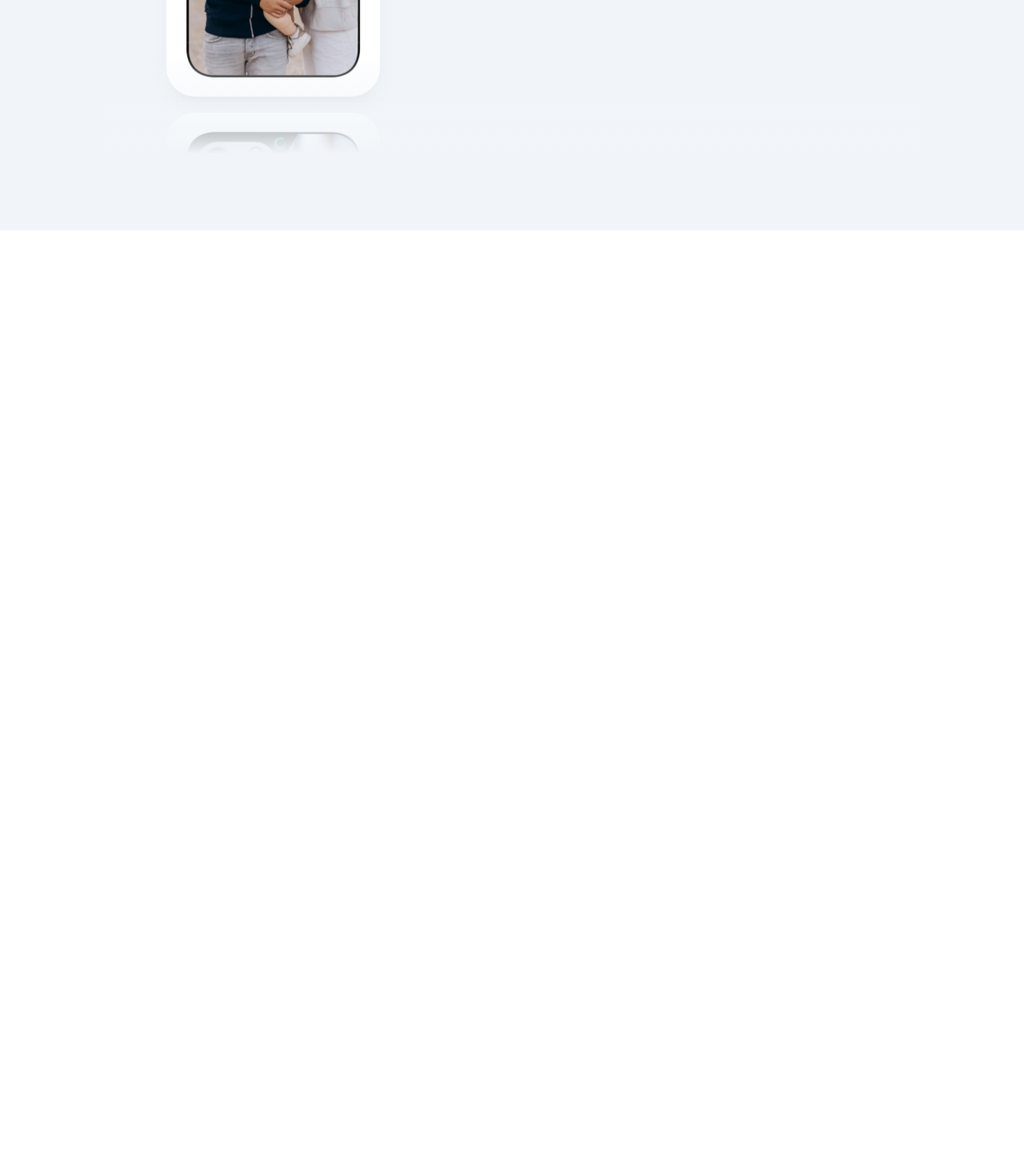
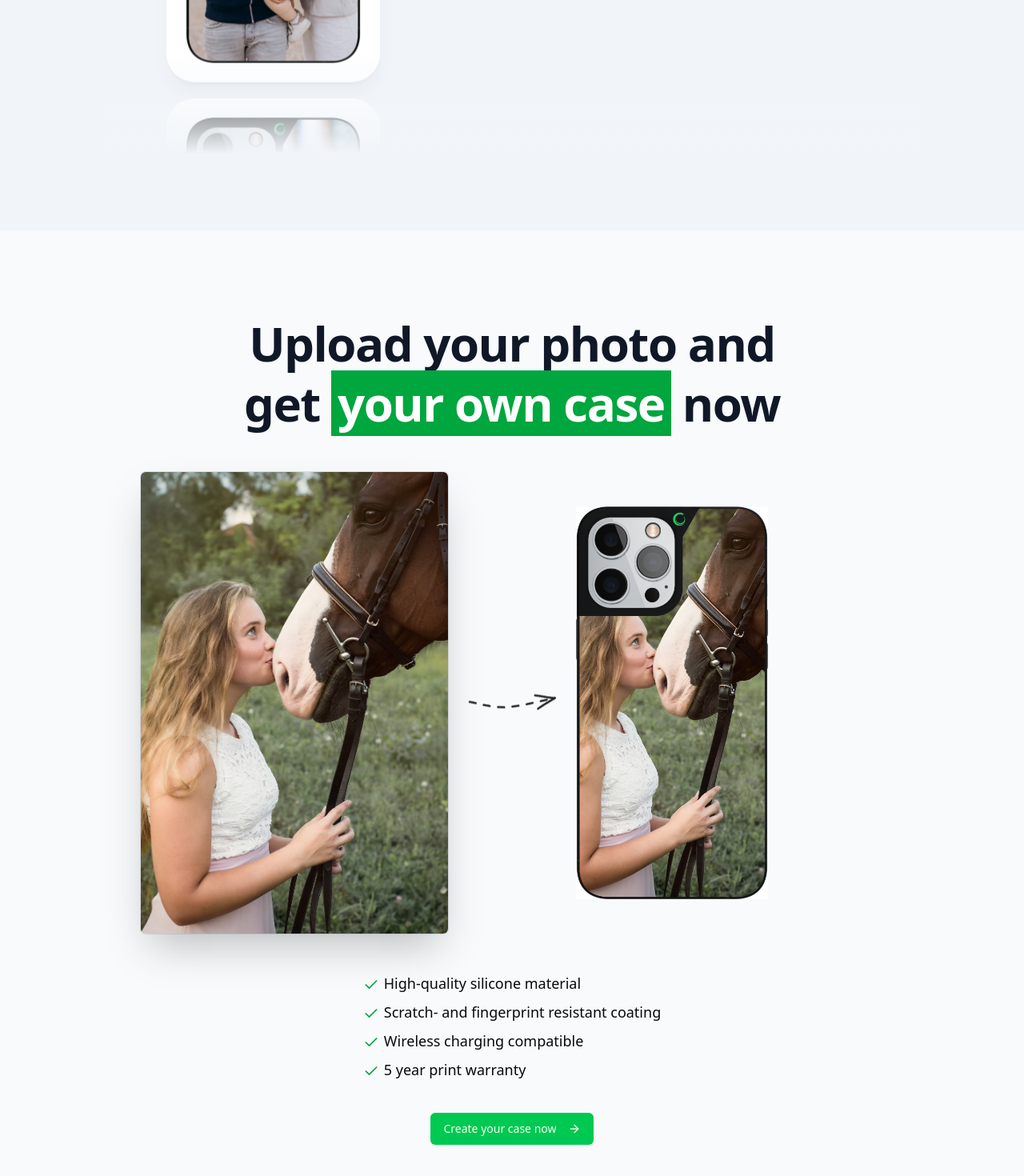
Before and after one commit to Mohammedatef1/caseda, a Next.js app: page / in a window 1280 px wide. Shown: the part 2316-3786 px from the top of the page at 80% size. Before the commit the page ends 2604 px from the top, so only its background shows below. Built offline with nearby package versions, Linux system fonts and the light colour scheme.

Commit message:
update: home page

```diff
--- a/src/app/page.tsx
+++ b/src/app/page.tsx
@@ -2,13 +2,15 @@
 import MaxWidthWrapper from "@/components/MaxWidthWrapper";
 import Phone from "@/components/Phone";
 import Reviews from "@/components/Reviews";
-import { Check, Star } from "lucide-react";
+import { buttonVariants } from "@/components/ui/button";
+import { ArrowRight, Check, Star } from "lucide-react";
+import Link from "next/link";
 
 export default function Home() {
   return (
     <div className="bg-slate-50">
       <section>
-        <MaxWidthWrapper className='pb-24 pt-10 lg:grid lg:grid-cols-3 sm:pb-32 lg:gap-x-0 xl:gap-x-8 lg:pt-24 xl:pt-32 lg:pb-52'>
+        <MaxWidthWrapper className="pb-24 pt-10 lg:grid lg:grid-cols-3 sm:pb-32 lg:gap-x-0 xl:gap-x-8 lg:pt-24 xl:pt-32 lg:pb-52">
           <div className="col-span-2 px-24 lg:px-0 lg:pt-4">
             <div className="relative mx-auto text-center lg:text-left flex flex-col items-center lg:items-start">
               <div className="absolute w-28 left-0 -top-20 hidden lg:block">
@@ -88,104 +90,96 @@
             </div>
           </div>
 
-          <div className='col-span-full lg:col-span-1 w-full flex justify-center px-8 sm:px-16 md:px-0 mt-32 lg:mx-0 lg:mt-20 h-fit'>
-            <div className='relative md:max-w-xl'>
+          <div className="col-span-full lg:col-span-1 w-full flex justify-center px-8 sm:px-16 md:px-0 mt-32 lg:mx-0 lg:mt-20 h-fit">
+            <div className="relative md:max-w-xl">
               <img
-                src='/your-image.png'
-                className='absolute w-40 lg:w-52 left-56 -top-20 select-none hidden sm:block lg:hidden xl:block'
+                src="/your-image.png"
+                className="absolute w-40 lg:w-52 left-56 -top-20 select-none hidden sm:block lg:hidden xl:block"
               />
               <img
-                src='/line.png'
-                className='absolute w-20 -left-6 -bottom-6 select-none'
+                src="/line.png"
+                className="absolute w-20 -left-6 -bottom-6 select-none"
               />
-              <Phone className='w-64' imgSrc='/testimonials/1.jpg' />
+              <Phone
+                className="w-64"
+                imgSrc="/testimonials/1.jpg"
+              />
             </div>
           </div>
         </MaxWidthWrapper>
 
         {/* value proposition section */}
-      <section className='bg-slate-100 grainy-dark py-24'>
-        <MaxWidthWrapper className='flex flex-col items-center gap-16 sm:gap-32'>
-          <div className='flex flex-col lg:flex-row items-center gap-4 sm:gap-6'>
-            <h2 className='order-1 mt-2 tracking-tight text-center text-balance !leading-tight font-bold text-5xl md:text-6xl text-gray-900'>
-              What our{' '}
-              <span className='relative px-2'>
-                customers{' '}
-                <Icons.underline className='hidden sm:block pointer-events-none absolute inset-x-0 -bottom-6 text-green-500' />
-              </span>{' '}
+        <section className="bg-slate-100 grainy-dark py-24">
+          <MaxWidthWrapper className="flex flex-col items-center gap-16 sm:gap-32">
+            <div className="flex flex-col lg:flex-row items-center gap-4 sm:gap-6">
+              <h2 className="order-1 mt-2 tracking-tight text-center text-balance !leading-tight font-bold text-5xl md:text-6xl text-gray-900">
+                What our{" "}
+                <span className="relative px-2">
+                  customers <Icons.underline className="hidden sm:block pointer-events-none absolute inset-x-0 -bottom-6 text-green-500" />
+                </span>{" "}
                 say
               </h2>
-            <img src='/snake-2.png' className='w-24 order-0 lg:order-2' />
+              <img
+                src="/snake-2.png"
+                className="w-24 order-0 lg:order-2"
+              />
             </div>
 
-          <div className='mx-auto grid max-w-2xl grid-cols-1 px-4 lg:mx-0 lg:max-w-none lg:grid-cols-2 gap-y-16'>
-            <div className='flex flex-auto flex-col gap-4 lg:pr-8 xl:pr-20'>
-              <div className='flex gap-0.5 mb-2'>
-                <Star className='h-5 w-5 text-green-600 fill-green-600' />
-                <Star className='h-5 w-5 text-green-600 fill-green-600' />
-                <Star className='h-5 w-5 text-green-600 fill-green-600' />
-                <Star className='h-5 w-5 text-green-600 fill-green-600' />
-                <Star className='h-5 w-5 text-green-600 fill-green-600' />
+            <div className="mx-auto grid max-w-2xl grid-cols-1 px-4 lg:mx-0 lg:max-w-none lg:grid-cols-2 gap-y-16">
+              <div className="flex flex-auto flex-col gap-4 lg:pr-8 xl:pr-20">
+                <div className="flex gap-0.5 mb-2">
+                  <Star className="h-5 w-5 text-green-600 fill-green-600" />
+                  <Star className="h-5 w-5 text-green-600 fill-green-600" />
+                  <Star className="h-5 w-5 text-green-600 fill-green-600" />
+                  <Star className="h-5 w-5 text-green-600 fill-green-600" />
+                  <Star className="h-5 w-5 text-green-600 fill-green-600" />
                 </div>
-              <div className='text-lg leading-8'>
+                <div className="text-lg leading-8">
                   <p>
-                  "The case feels durable and I even got a compliment on the
-                  design. Had the case for two and a half months now and{' '}
-                  <span className='p-0.5 bg-slate-800 text-white'>
-                    the image is super clear
-                  </span>
-                  , on the case I had before, the image started fading into
-                  yellow-ish color after a couple weeks. Love it."
+                    "The case feels durable and I even got a compliment on the design. Had the case for two and a half months now and <span className="p-0.5 bg-slate-800 text-white">the image is super clear</span>, on the case I had before, the image started fading into yellow-ish color after a couple weeks. Love it."
                   </p>
                 </div>
-              <div className='flex gap-4 mt-2'>
+                <div className="flex gap-4 mt-2">
                   <img
-                  className='rounded-full h-12 w-12 object-cover'
-                  src='/users/user-1.png'
-                  alt='user'
+                    className="rounded-full h-12 w-12 object-cover"
+                    src="/users/user-1.png"
+                    alt="user"
                   />
-                <div className='flex flex-col'>
-                  <p className='font-semibold'>Jonathan</p>
-                  <div className='flex gap-1.5 items-center text-zinc-600'>
-                    <Check className='h-4 w-4 stroke-[3px] text-green-600' />
-                    <p className='text-sm'>Verified Purchase</p>
+                  <div className="flex flex-col">
+                    <p className="font-semibold">Jonathan</p>
+                    <div className="flex gap-1.5 items-center text-zinc-600">
+                      <Check className="h-4 w-4 stroke-[3px] text-green-600" />
+                      <p className="text-sm">Verified Purchase</p>
                     </div>
                   </div>
                 </div>
               </div>
 
               {/* second user review */}
-            <div className='flex flex-auto flex-col gap-4 lg:pr-8 xl:pr-20'>
-              <div className='flex gap-0.5 mb-2'>
-                <Star className='h-5 w-5 text-green-600 fill-green-600' />
-                <Star className='h-5 w-5 text-green-600 fill-green-600' />
-                <Star className='h-5 w-5 text-green-600 fill-green-600' />
-                <Star className='h-5 w-5 text-green-600 fill-green-600' />
-                <Star className='h-5 w-5 text-green-600 fill-green-600' />
+              <div className="flex flex-auto flex-col gap-4 lg:pr-8 xl:pr-20">
+                <div className="flex gap-0.5 mb-2">
+                  <Star className="h-5 w-5 text-green-600 fill-green-600" />
+                  <Star className="h-5 w-5 text-green-600 fill-green-600" />
+                  <Star className="h-5 w-5 text-green-600 fill-green-600" />
+                  <Star className="h-5 w-5 text-green-600 fill-green-600" />
+                  <Star className="h-5 w-5 text-green-600 fill-green-600" />
                 </div>
-              <div className='text-lg leading-8'>
+                <div className="text-lg leading-8">
                   <p>
-                  "I usually keep my phone together with my keys in my pocket
-                  and that led to some pretty heavy scratchmarks on all of my
-                  last phone cases. This one, besides a barely noticeable
-                  scratch on the corner,{' '}
-                  <span className='p-0.5 bg-slate-800 text-white'>
-                    looks brand new after about half a year
-                  </span>
-                  . I dig it."
+                    "I usually keep my phone together with my keys in my pocket and that led to some pretty heavy scratchmarks on all of my last phone cases. This one, besides a barely noticeable scratch on the corner, <span className="p-0.5 bg-slate-800 text-white">looks brand new after about half a year</span>. I dig it."
                   </p>
                 </div>
-              <div className='flex gap-4 mt-2'>
+                <div className="flex gap-4 mt-2">
                   <img
-                  className='rounded-full h-12 w-12 object-cover'
-                  src='/users/user-4.jpg'
-                  alt='user'
+                    className="rounded-full h-12 w-12 object-cover"
+                    src="/users/user-4.jpg"
+                    alt="user"
                   />
-                <div className='flex flex-col'>
-                  <p className='font-semibold'>Josh</p>
-                  <div className='flex gap-1.5 items-center text-zinc-600'>
-                    <Check className='h-4 w-4 stroke-[3px] text-green-600' />
-                    <p className='text-sm'>Verified Purchase</p>
+                  <div className="flex flex-col">
+                    <p className="font-semibold">Josh</p>
+                    <div className="flex gap-1.5 items-center text-zinc-600">
+                      <Check className="h-4 w-4 stroke-[3px] text-green-600" />
+                      <p className="text-sm">Verified Purchase</p>
                     </div>
                   </div>
                 </div>
@@ -193,9 +187,74 @@
             </div>
           </MaxWidthWrapper>
 
-        <div className='pt-16'>
+          <div className="pt-16">
             <Reviews />
           </div>
+        </section>
+
+
+        <section>
+          <MaxWidthWrapper className='py-24'>
+            <div className='mb-12 px-6 lg:px-8'>
+              <div className='mx-auto max-w-2xl sm:text-center'>
+                <h2 className='order-1 mt-2 tracking-tight text-center text-balance !leading-tight font-bold text-5xl md:text-6xl text-gray-900'>
+                  Upload your photo and get{' '}
+                  <span className='relative px-2 bg-green-600 text-white'>
+                    your own case
+                  </span>{' '}
+                  now
+                </h2>
+              </div>
+            </div>
+
+            <div className='mx-auto max-w-6xl px-6 lg:px-8'>
+              <div className='relative flex flex-col items-center md:grid grid-cols-2 gap-40'>
+                <img
+                  src='/arrow.png'
+                  className='absolute top-[25rem] md:top-1/2 -translate-y-1/2 z-10 left-1/2 -translate-x-1/2 rotate-90 md:rotate-0'
+                />
+
+                <div className='relative h-80 md:h-full w-full md:justify-self-end max-w-sm rounded-xl bg-gray-900/5 ring-inset ring-gray-900/10 lg:rounded-2xl'>
+                  <img
+                    src='/horse.jpg'
+                    className='rounded-md object-cover bg-white shadow-2xl ring-1 ring-gray-900/10 h-full w-full'
+                  />
+                </div>
+
+                <Phone className='w-60' imgSrc='/horse_phone.jpg' />
+              </div>
+            </div>
+
+            <ul className='mx-auto mt-12 max-w-prose sm:text-lg space-y-2 w-fit'>
+              <li className='w-fit'>
+                <Check className='h-5 w-5 text-green-600 inline mr-1.5' />
+                High-quality silicone material
+              </li>
+              <li className='w-fit'>
+                <Check className='h-5 w-5 text-green-600 inline mr-1.5' />
+                Scratch- and fingerprint resistant coating
+              </li>
+              <li className='w-fit'>
+                <Check className='h-5 w-5 text-green-600 inline mr-1.5' />
+                Wireless charging compatible
+              </li>
+              <li className='w-fit'>
+                <Check className='h-5 w-5 text-green-600 inline mr-1.5' />5 year
+                print warranty
+              </li>
+
+              <div className='flex justify-center'>
+                <Link
+                  className={buttonVariants({
+                    size: 'lg',
+                    className: 'mx-auto mt-8',
+                  })}
+                  href='/configure/upload'>
+                  Create your case now <ArrowRight className='h-4 w-4 ml-1.5' />
+                </Link>
+              </div>
+            </ul>
+          </MaxWidthWrapper>
         </section>
       </section>
     </div>
```
Lines whose indentation alone changed are shown as unchanged.
